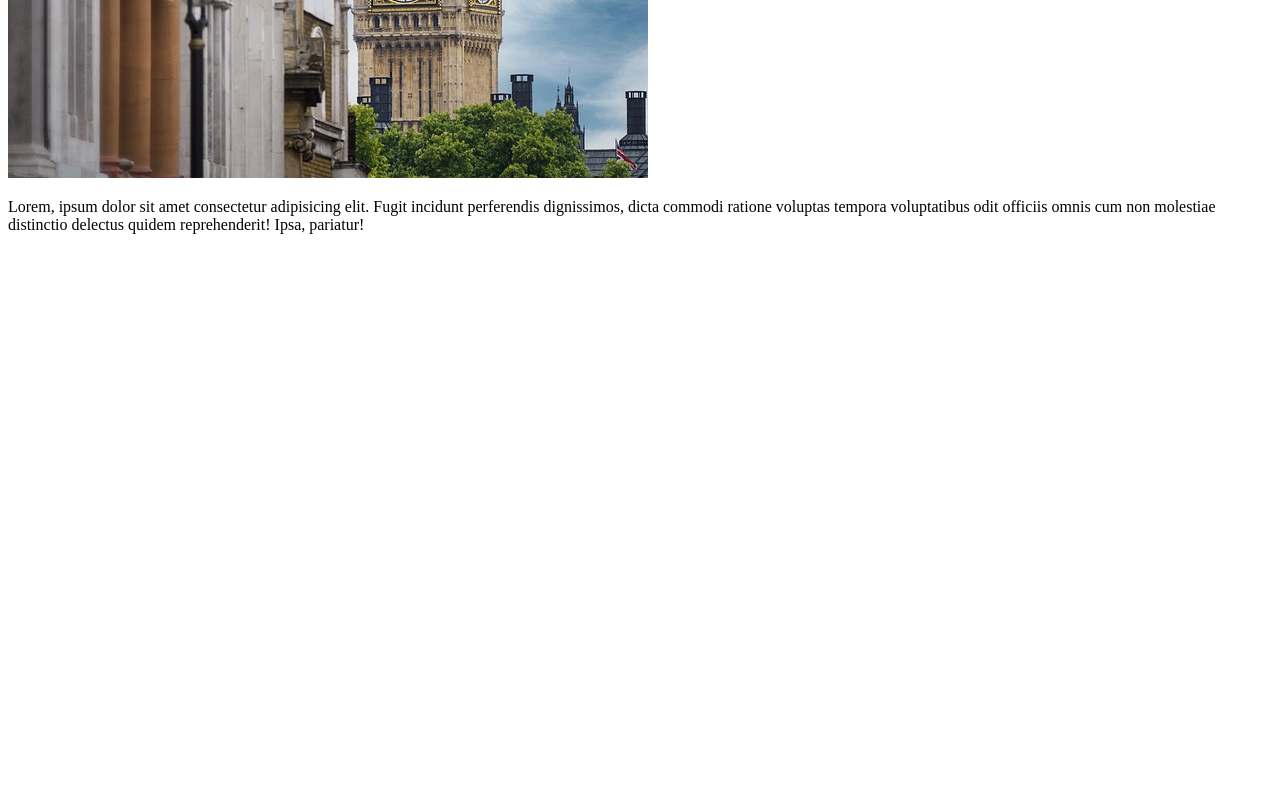
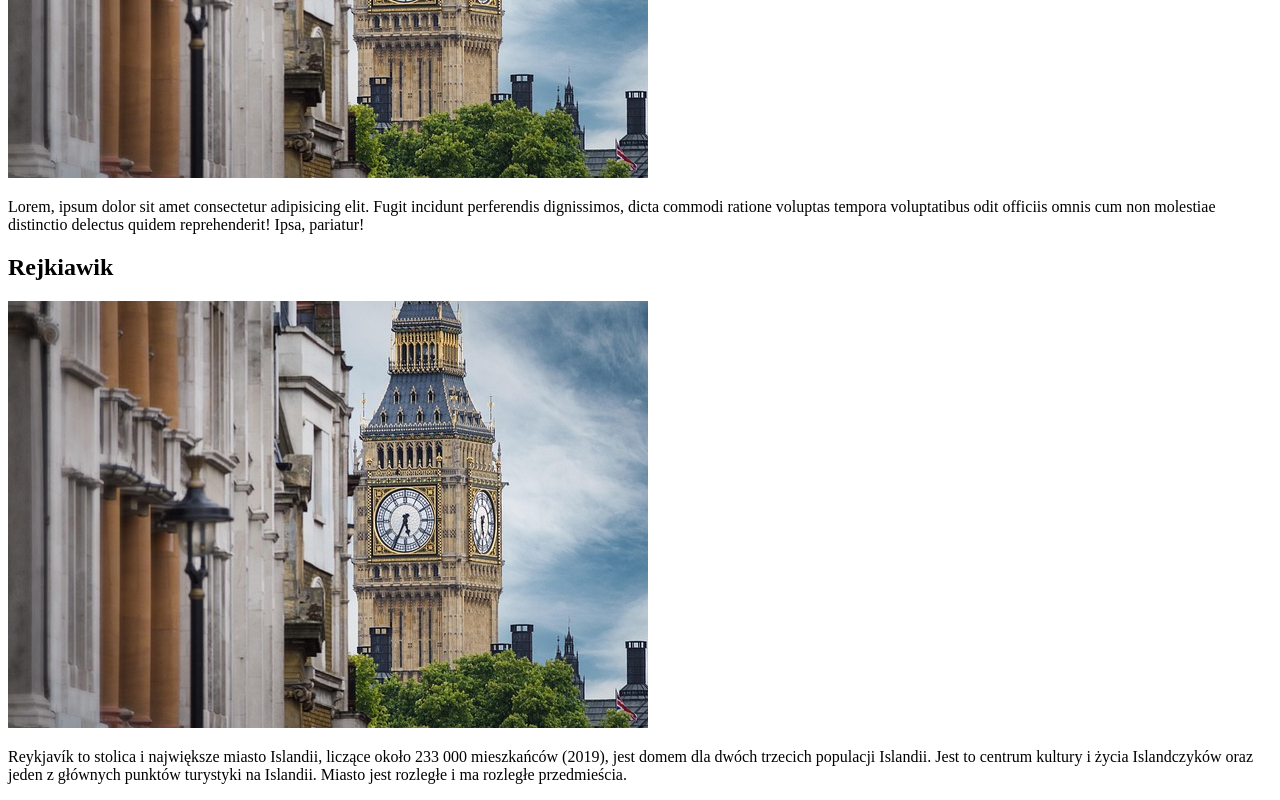
Before and after one commit to 2bajkox/grupa, a plain HTML site: page index.html in a window 1280 px wide. Shown: the part 316-1116 px from the top of the page. Before the commit the page ends 800 px from the top, so only its background shows below. Drawn offline with Linux system fonts and the light colour scheme.

Commit message:
=Dodano sekcję Rejkiawik

```diff
--- a/index.html
+++ b/index.html
@@ -11,6 +11,10 @@
         <img src="./img/big-ben-7116305_640.jpg" alt="">
         <p>Lorem, ipsum dolor sit amet consectetur adipisicing elit. Fugit incidunt perferendis dignissimos, dicta commodi ratione voluptas tempora voluptatibus odit officiis omnis cum non molestiae distinctio delectus quidem reprehenderit! Ipsa, pariatur!</p>
     </section>
-    <!-- zapraszam do edycji -->
+    <section>
+        <h2>Rejkiawik</h2>
+        <img src="./img/big-ben-7116305_640.jpg" alt="">
+        <p>Reykjavík to stolica i największe miasto Islandii, liczące około 233 000 mieszkańców (2019), jest domem dla dwóch trzecich populacji Islandii. Jest to centrum kultury i życia Islandczyków oraz jeden z głównych punktów turystyki na Islandii. Miasto jest rozległe i ma rozległe przedmieścia.</p>
+    </section>
 </body>
 </html>
```
